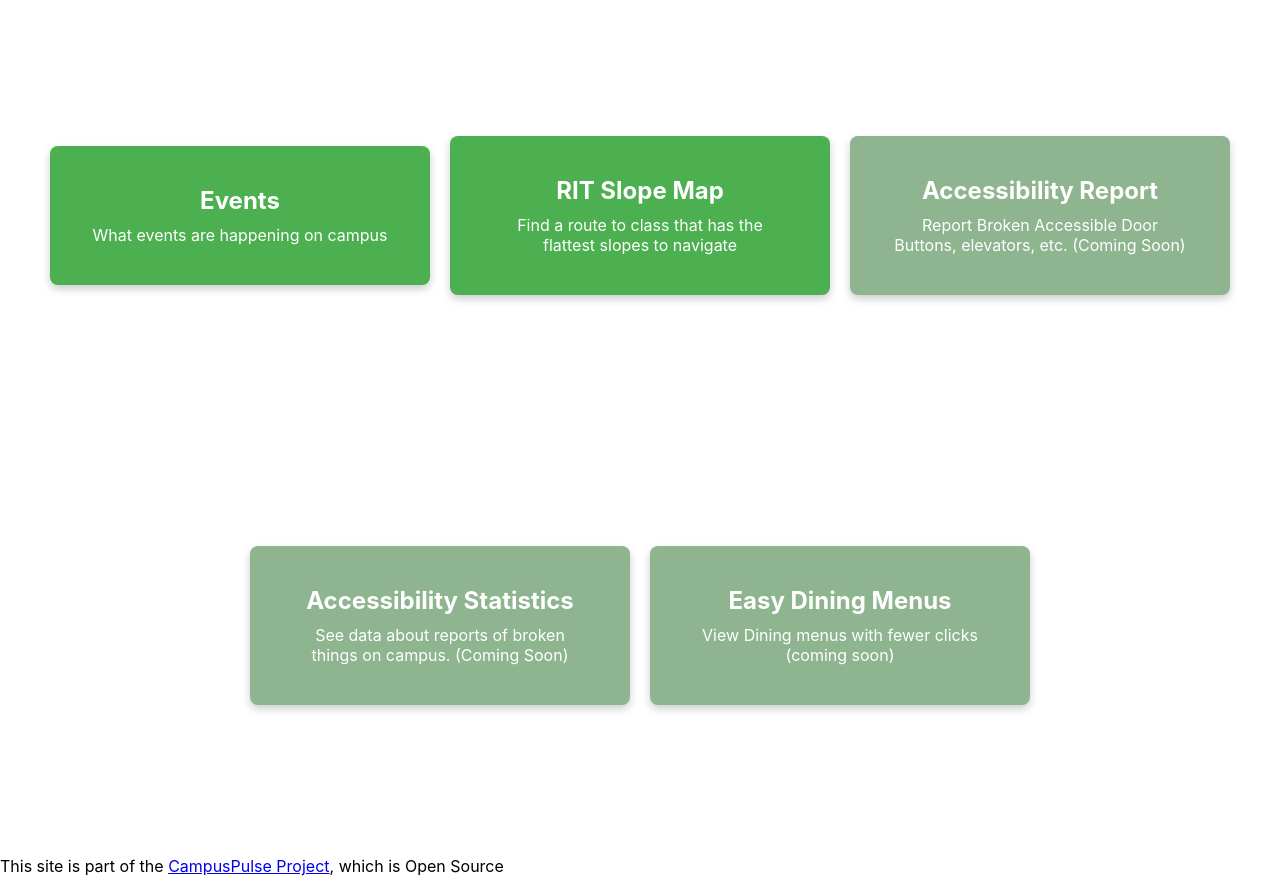
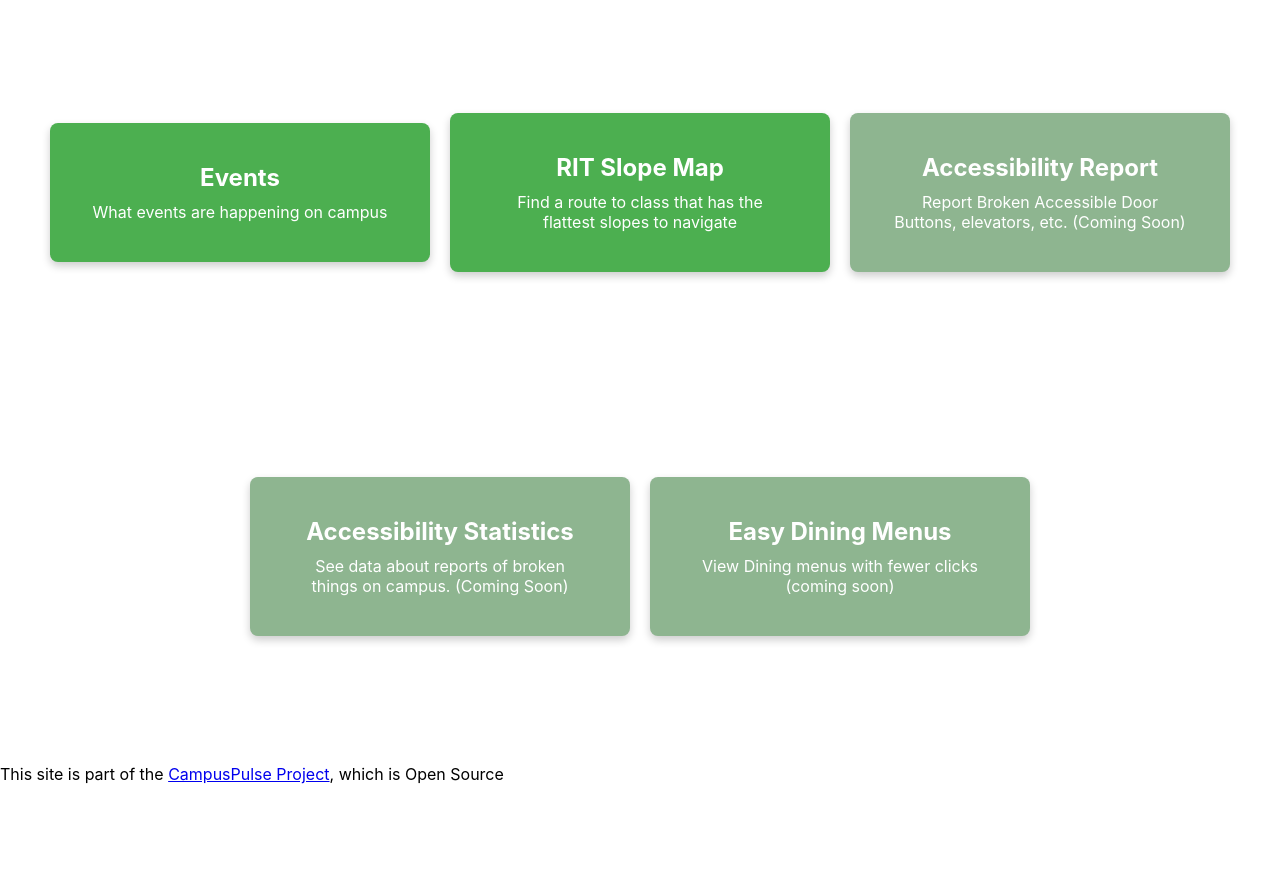
Before and after one commit to CampusPulse/homepage, a React (Create React App) app: page / in a window 1280 px wide. After the commit the page ends 800 px from the top, so only its background shows below. Built offline with nearby package versions, Linux system fonts and the light colour scheme.

Commit message:
get footer to stick to the bottom

```diff
--- a/src/App.css
+++ b/src/App.css
@@ -1,38 +1,6 @@
-.App {
-  text-align: center;
-}
-
-.App-logo {
-  height: 40vmin;
-  pointer-events: none;
-}
-
-@media (prefers-reduced-motion: no-preference) {
-  .App-logo {
-    animation: App-logo-spin infinite 20s linear;
-  }
-}
-
-.App-header {
-  background-color: #282c34;
-  min-height: 100vh;
+.app-container {
   display: flex;
   flex-direction: column;
-  align-items: center;
-  justify-content: center;
-  font-size: calc(10px + 2vmin);
-  color: white;
+  min-height: 100vh;
+  /* Ensures the app container takes full viewport height */
 }
-
-.App-link {
-  color: #61dafb;
-}
-
-@keyframes App-logo-spin {
-  from {
-    transform: rotate(0deg);
-  }
-  to {
-    transform: rotate(360deg);
-  }
-}
--- a/src/App.jsx
+++ b/src/App.jsx
@@ -1,5 +1,6 @@
 import React from 'react';
 import Menu from './Menu';
+import './App.css';
 
 const App = () => {
   const menuItems = [
--- a/src/Menu.css
+++ b/src/Menu.css
@@ -10,10 +10,10 @@
 	justify-content: center;
 	align-items: center;
 	/* Center items vertically */
-	height: 100vh;
 	/* Full viewport height */
 	gap: 20px;
 	padding: 20px;
+	flex-grow: 1;
 }
 
 .menu-button {
```
